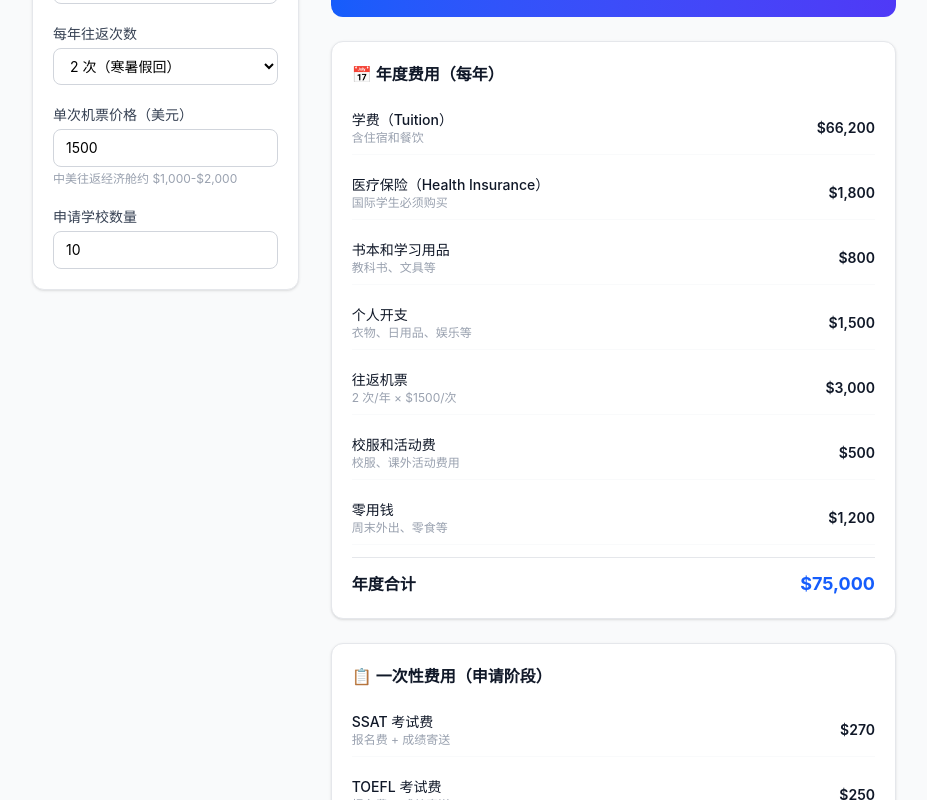
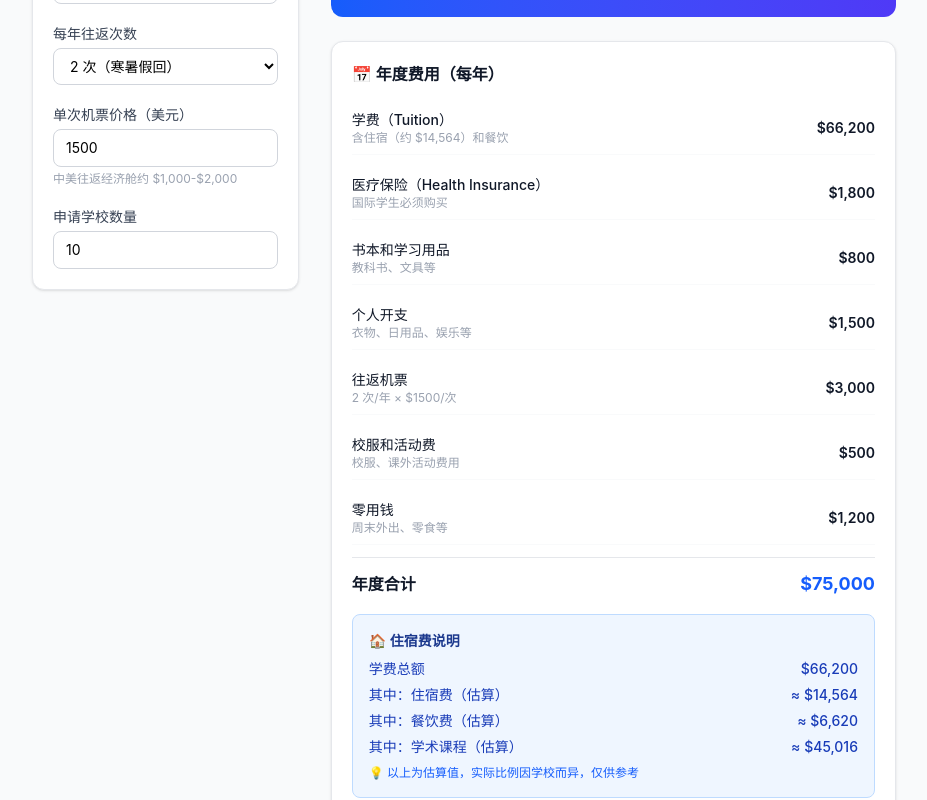
Before and after one commit to Hshyyy/meigao-helper, a React (Vite) app: page /cost in a window 1280 px wide. Shown: the part 420-1220 px from the top of the page, without its empty margins (176-1103 px from the left). Built offline with nearby package versions, Linux system fonts and the light colour scheme.

Commit message:
费用计算器：住宿费单独估算显示（约占学费22%）

```diff
--- a/src/pages/CostCalculator.tsx
+++ b/src/pages/CostCalculator.tsx
@@ -27,10 +27,9 @@ export default function CostCalculator() {
 
   // 根据学校类型判断住宿费用
   const isBoarding = selectedSchool.type === "寄宿" || selectedSchool.type === "寄宿/走读";
-  const boardingNote = isBoarding
-    ? "含住宿和餐饮"
-    : "不含住宿，需另找寄宿家庭";
-  const hostFamilyCost = isBoarding ? 0 : 15000; // 走读学校需寄宿家庭
+  // 寄宿学校住宿费估算（约占学费的 20-25%）
+  const estimatedRoomBoard = isBoarding ? Math.round(selectedSchool.tuition * 0.22) : 0;
+  const hostFamilyCost = isBoarding ? 0 : 15000;
 
   // 年度费用
   const annualCosts: CostItem[] = useMemo(
@@ -38,7 +37,9 @@ export default function CostCalculator() {
       {
         name: "学费（Tuition）",
         amount: selectedSchool.tuition,
-        note: boardingNote,
+        note: isBoarding
+          ? `含住宿（约 $${estimatedRoomBoard.toLocaleString()}）和餐饮`
+          : "不含住宿，需另找寄宿家庭",
       },
       ...(!isBoarding
         ? [
@@ -282,6 +283,34 @@ export default function CostCalculator() {
                 </div>
               </div>
             </div>
+
+            {/* 住宿费说明 */}
+            {isBoarding && (
+              <div className="mt-4 bg-blue-50 border border-blue-200 rounded-lg p-4">
+                <h4 className="text-sm font-semibold text-blue-900 mb-2">🏠 住宿费说明</h4>
+                <div className="space-y-1.5 text-sm text-blue-800">
+                  <div className="flex justify-between">
+                    <span>学费总额</span>
+                    <span className="font-medium">${selectedSchool.tuition.toLocaleString()}</span>
+                  </div>
+                  <div className="flex justify-between">
+                    <span>其中：住宿费（估算）</span>
+                    <span className="font-medium">≈ ${estimatedRoomBoard.toLocaleString()}</span>
+                  </div>
+                  <div className="flex justify-between">
+                    <span>其中：餐饮费（估算）</span>
+                    <span className="font-medium">≈ ${Math.round(selectedSchool.tuition * 0.1).toLocaleString()}</span>
+                  </div>
+                  <div className="flex justify-between">
+                    <span>其中：学术课程（估算）</span>
+                    <span className="font-medium">≈ ${(selectedSchool.tuition - estimatedRoomBoard - Math.round(selectedSchool.tuition * 0.1)).toLocaleString()}</span>
+                  </div>
+                </div>
+                <p className="text-xs text-blue-600 mt-2">
+                  💡 以上为估算值，实际比例因学校而异，仅供参考
+                </p>
+              </div>
+            )}
           </div>
 
           {/* 一次性费用明细 */}
```
